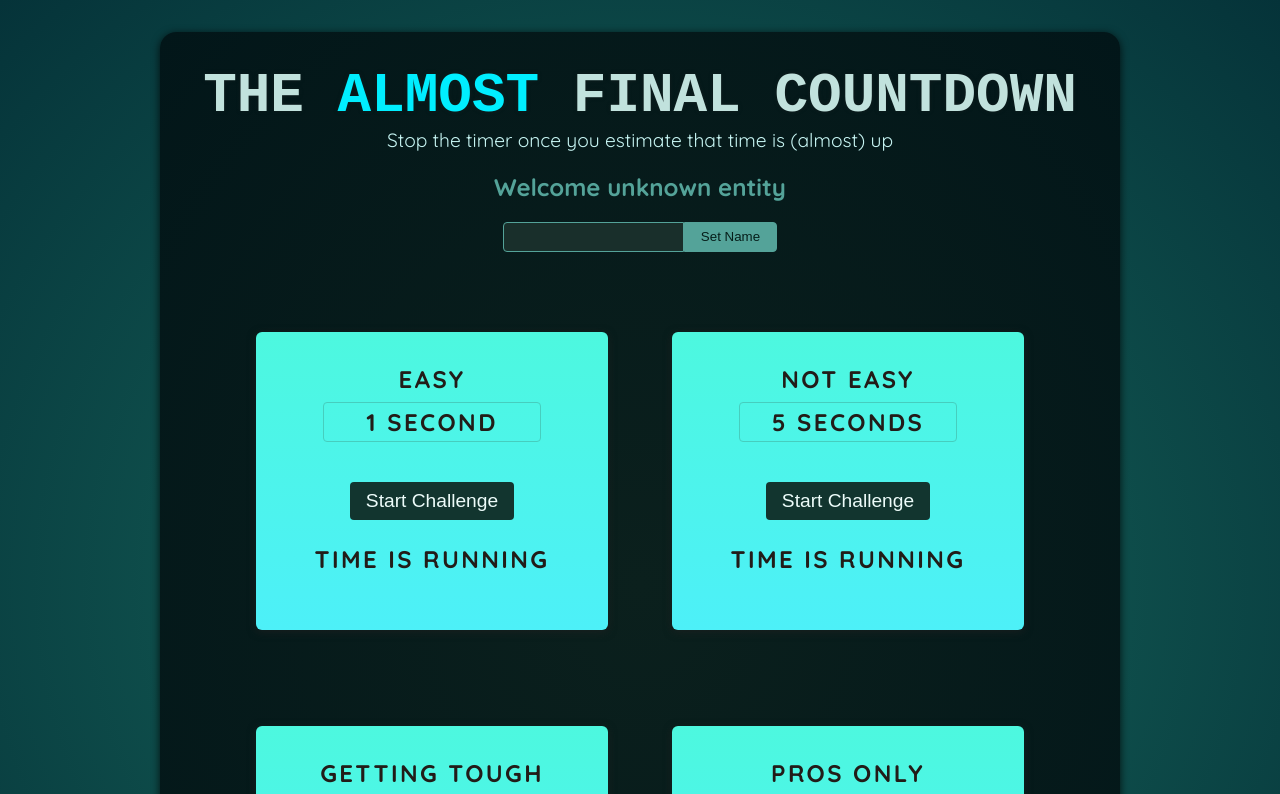
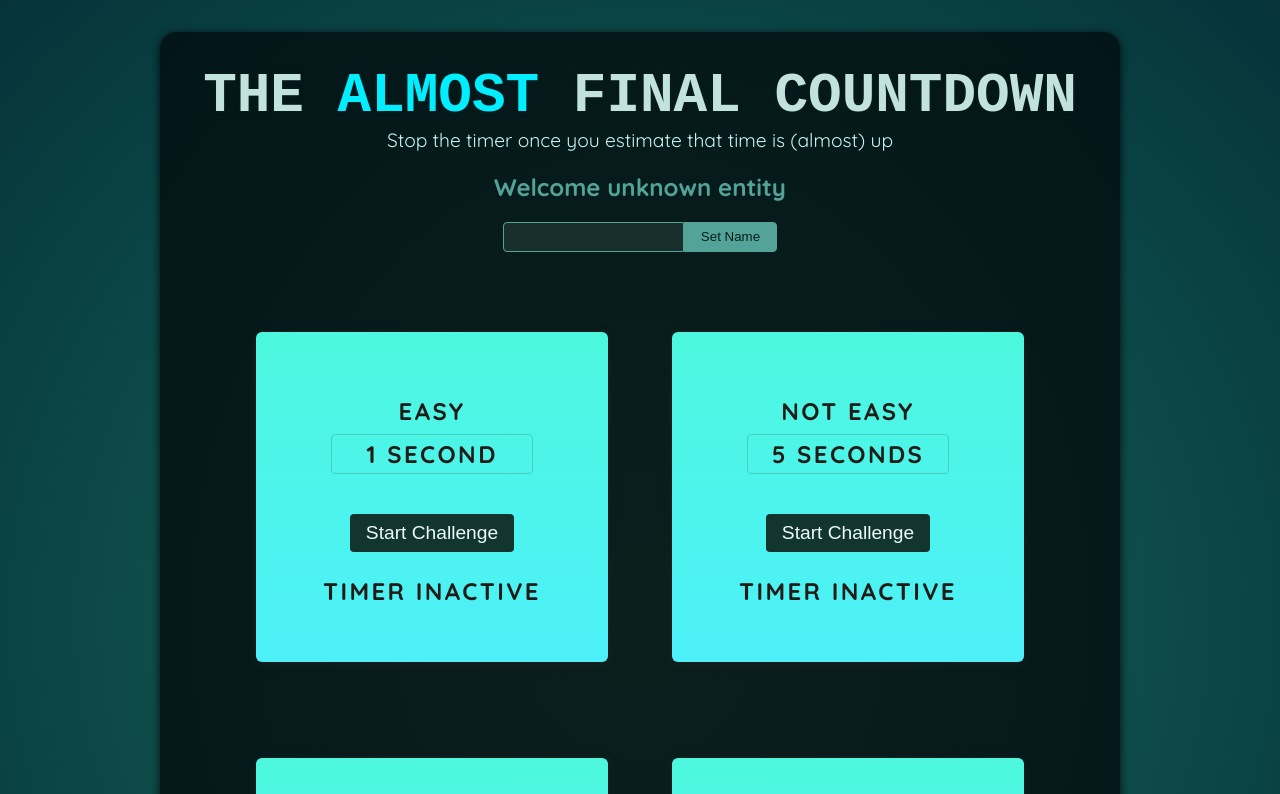
Before and after one commit to iamrahuldutta/timer-countdown-contest, a React (Vite) app: page / in a window 1280 px wide. Shown: the top 794 px of the page. Built offline with nearby package versions, Linux system fonts and the light colour scheme; a web font is replaced by a local one.

Commit message:
handle timerStarted and timerExpired

```diff
--- a/src/components/TimerChallenge.jsx
+++ b/src/components/TimerChallenge.jsx
@@ -1,26 +1,38 @@
-import { useState } from "react";
+import { useRef, useState } from "react";
 
 export default function TimerChallenge({ title, targetTime }) {
+  const [timerStarted, setTimerStarted] = useState(false);
   const [timerExpired, setTimerExpired] = useState(false);
+  const timer = useRef();
 
   function handleStart() {
-    setTimeout(() => {
+    timer.current = setTimeout(() => {
       setTimerExpired(true);
     }, targetTime * 1000);
+    setTimerStarted(true);
+  }
+
+  function handleStop() {
+    setTimerStarted(false);
+    clearTimeout(timer.current);
   }
 
   return (
     <section className="challenge">
+      <p>{timerExpired ? "You Lost" : ""}</p>
       <h2>
         {title}
         <p className="challenge-time">
           {targetTime} second{targetTime > 1 ? "s" : ""}
         </p>
         <p>
-          <button onClick={handleStart}>Start Challenge</button>
+          <button onClick={timerStarted ? handleStop : handleStart}>
+            {timerStarted ? "Stop" : "Start"} Challenge
+          </button>
         </p>
-        <p className="">Time is running</p>
-        <p>{timerExpired ? "Time out" : ""}</p>
+        <p className={timerStarted ? "active" : undefined}>
+          {timerStarted ? "Time is running..." : "Timer inactive"}
+        </p>
       </h2>
     </section>
   );
```
